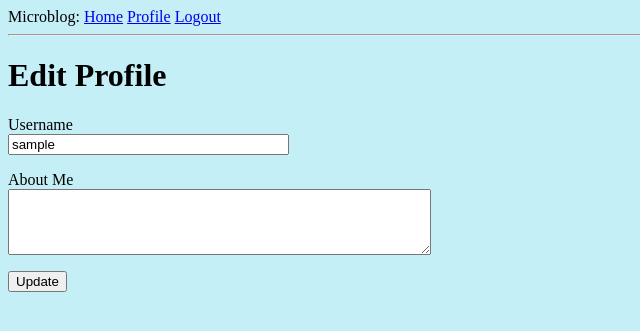
After one commit to raideran/microBlogPython, a Flask app: page /edit_profile in a window 1280 px wide. The commit adds this page. Shown: the top 331 px of the page, without its empty margins (0-640 px from the left). Run offline with Flask 2, Linux system fonts and the light colour scheme; the visitor is signed in with stand-in values (Sample User, id 1); data comes from the database, SQL or seed files in the repository.

Commit message:
Added edit profile form and setup.bat file

```diff
--- a/app/forms.py
+++ b/app/forms.py
@@ -1,6 +1,6 @@
 from flask_wtf import FlaskForm
-from wtforms import StringField, PasswordField, BooleanField, SubmitField
-from wtforms.validators import ValidationError,DataRequired, Email, EqualTo
+from wtforms import StringField, PasswordField, BooleanField, SubmitField, TextAreaField
+from wtforms.validators import ValidationError,DataRequired, Email, EqualTo, Length
 from app.models import User
 
 class LoginForm(FlaskForm):
@@ -26,3 +26,8 @@ class RegistrationForm(FlaskForm):
         user = User.query.filter_by(email=email.data).first()
         if user is not None:
             raise ValidationError('Please use a different email address')
+
+class EditProfileForm(FlaskForm):
+    username = StringField('Username', validators=[DataRequired()])
+    about_me = TextAreaField('About Me', validators=[Length(min=0, max=140)])
+    submit = SubmitField('Update')
--- a/app/routes.py
+++ b/app/routes.py
@@ -1,6 +1,6 @@
 from flask import render_template, flash, redirect, url_for, request
 from app import app, db
-from app.forms import LoginForm, RegistrationForm
+from app.forms import LoginForm, RegistrationForm, EditProfileForm
 from flask_login import current_user, login_user, logout_user, login_required
 from app.models import User
 from werkzeug.urls import url_parse
@@ -73,6 +73,21 @@ def user(username):
     ]
     return render_template('user.html', user=user, posts=posts)
 
+@app.route('/edit_profile', methods=['GET', 'POST'])
+@login_required
+def edit_profile():
+    form = EditProfileForm()
+    if form.validate_on_submit():
+        current_user.username = form.username.data
+        current_user.about_me = form.about_me.data
+        db.session.commit()
+        flash('Your changes have been saved')
+        return redirect(url_for('edit_profile'))
+    elif request.method == 'GET':
+        form.username.data = current_user.username
+        form.about_me.data = current_user.about_me
+    return render_template('edit_profile.html', title='Edit Profile', form=form)
+
 @app.before_request
 def before_reques():
     if current_user.is_authenticated:
--- /dev/null
+++ b/app/templates/edit_profile.html
@@ -0,0 +1,23 @@
+{% extends "base.html" %}
+
+{% block content %}
+<h1>Edit Profile</h1>
+<form action="" method="post">
+{{ form.hidden_tag() }}
+    <p>
+        {{ form.username.label }}<br>
+        {{ form.username(size=32) }}<br>
+        {% for error in form.username.errors %}
+        <span style="color: red;">[{{ error }}]</span>
+        {% endfor %}
+    </p>
+    <p>
+        {{ form.about_me.label }}<br>
+        {{ form.about_me(cols=50, rows=4) }}<br>
+        {% for error in form.about_me.errors %}
+        <span style="color: red;">[{{ error }}]</span>
+        {% endfor %}
+    </p>
+    <p>{{ form.submit() }}</p>
+</form>
+{% endblock %}
--- a/app/templates/user.html
+++ b/app/templates/user.html
@@ -8,6 +8,9 @@
                 <h1>User: {{ user.username }} </h1>
                 {% if user.about_me  %} <p> {{user.about_me}} </p> {% endif %}
                 {% if user.last_seen  %} <p>Last seen on: {{user.last_seen}} </p> {% endif %}
+                {% if user == current_user %}
+                <p><a href="{{ url_for('edit_profile') }}">Edit your profile</a></p>
+                {% endif %}
             </td>
         </tr>
     </table>
```
Also changed, not shown: 1 other file.
